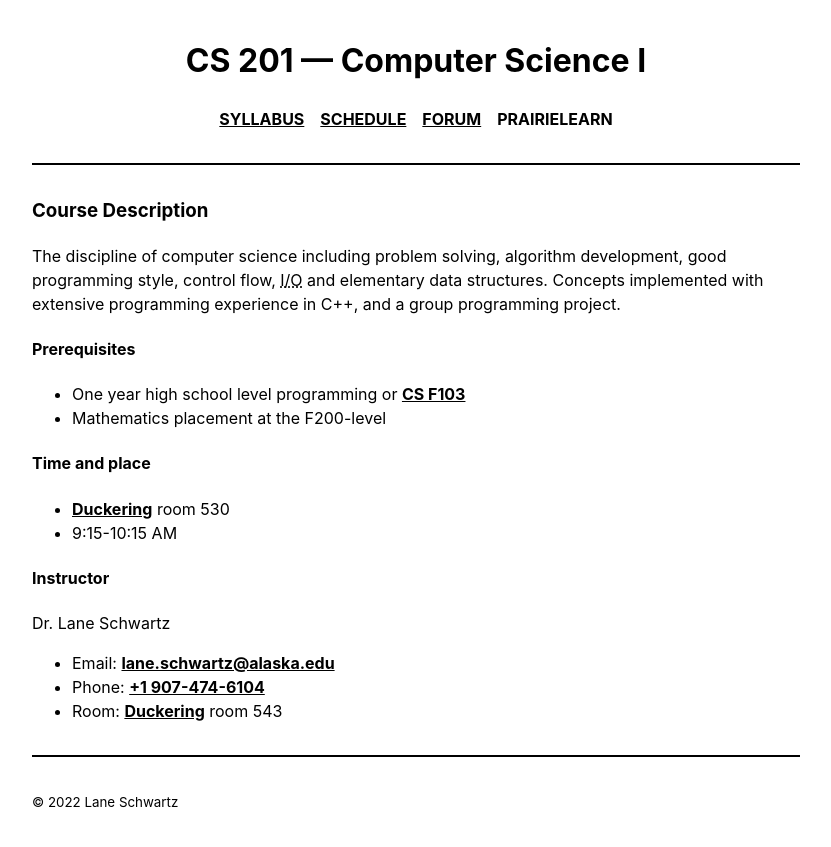
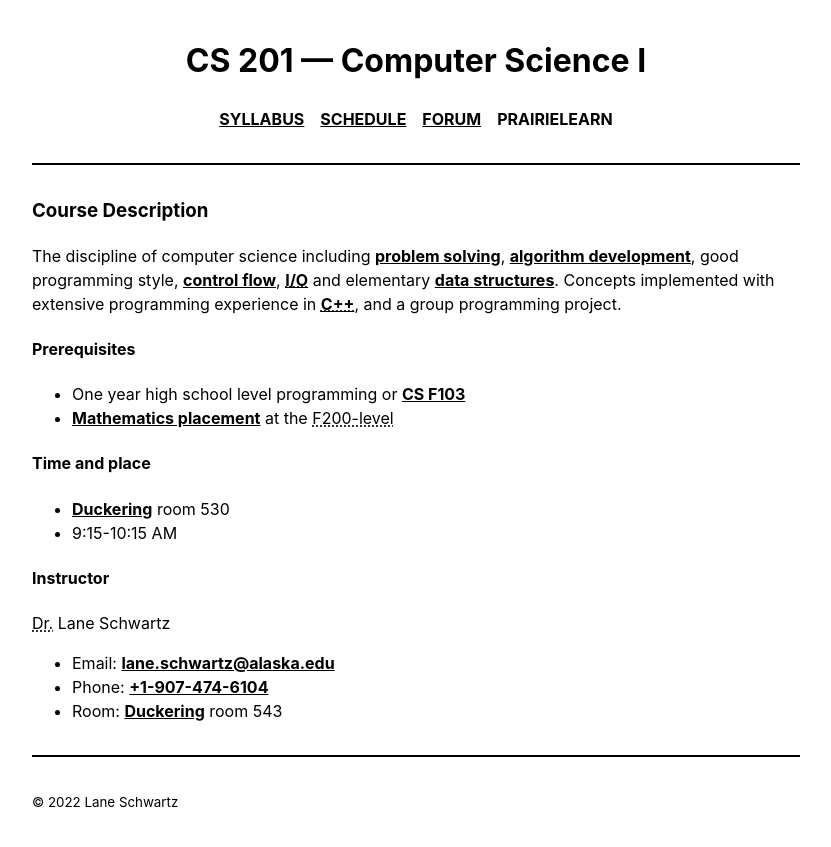
Before and after one commit to 2022-Fall-UAF-CS201/2022-Fall-UAF-CS201.github.io, a Jekyll site: the page built from index.md, in a window 1280 px wide. Shown: the top 847 px of the page, without its empty margins (224-1055 px from the left). Built offline with Jekyll 4.4.1, drawn with Linux system fonts in a browser that asks for light colours; part of the change alters nothing that is shown.

Commit message:
Hyperlinks

```diff
--- a/index.md
+++ b/index.md
@@ -2,17 +2,20 @@
 layout: default
 ---
 
-*[I/O]: [input and output](https://en.wikipedia.org/wiki/Input/output#Higher-level_implementation)
+*[I/O]: input and output
+*[C++]: C plus plus
+*[F200-level]: F 200 level
+*[Dr.]: Doctor
 
 ### Course Description
 
-The discipline of computer science including problem solving, algorithm development, good programming style, control flow, I/O and elementary data structures. Concepts implemented with extensive programming experience in C++, and a group programming project.
+The discipline of computer science including [problem solving](https://en.wikipedia.org/wiki/Problem_solving#Computer_science), [algorithm development](https://en.wikipedia.org/wiki/Algorithm#Design), good programming style, [control flow](https://en.wikipedia.org/wiki/Control_flow), [I/O]((https://en.wikipedia.org/wiki/Input/output#Higher-level_implementation)) and elementary [data structures](https://en.wikipedia.org/wiki/Data_structure). Concepts implemented with extensive programming experience in [C++](https://www.stroustrup.com/C++.html), and a group programming project.
 
 
 #### Prerequisites
 
 * One year high school level programming or [CS F103](https://catalog.uaf.edu/search/?P=CS%20F103)
-* Mathematics placement at the F200-level
+* [Mathematics placement](https://www.alaska.edu/aleks/) at the F200-level
 
 
 #### Time and place
@@ -25,5 +28,5 @@ The discipline of computer science including problem solving, algorithm developm
 
 Dr. Lane Schwartz
 * Email: [lane.schwartz@alaska.edu](mailto:lane.schwartz@alaska.edu)
-* Phone: [+1 907-474-6104](tel:+1-907-474-6104)
+* Phone: [+1-907-474-6104](tel:+1-907-474-6104)
 * Room: [Duckering](https://uaf.edu/campusmap/for-visitors/buildings/duckering.php) room 543
```
